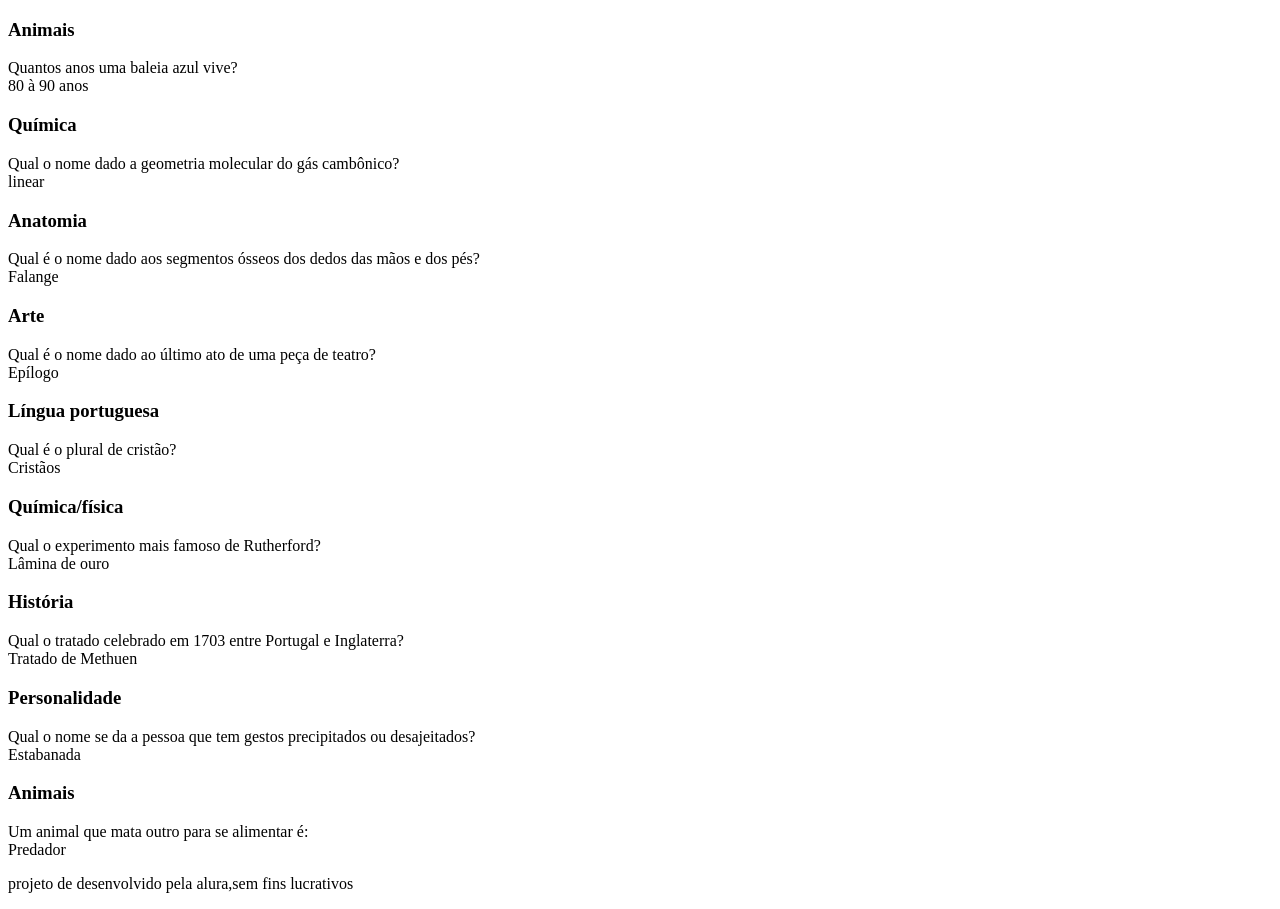
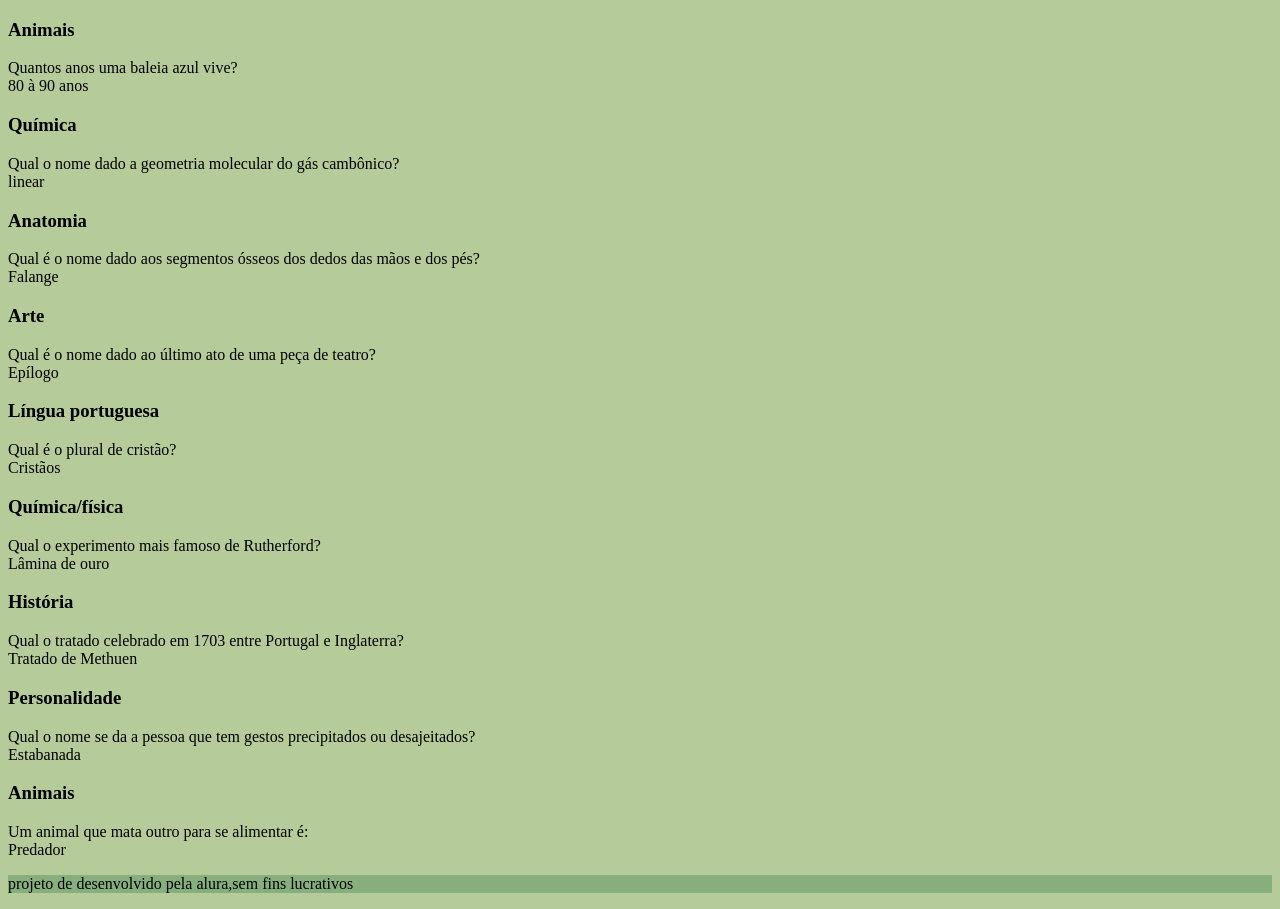
Before and after one commit to ninipew/flashcards, a plain HTML site: page index.html in a window 1280 px wide. Drawn offline with Linux system fonts and the light colour scheme.

Commit message:
Add files via upload

```diff
--- a/index.html
+++ b/index.html
@@ -4,6 +4,7 @@
     <meta charset="UTF-8">
     <meta name="viewport" content="width=device-width, initial-scale=1.0">
     <title>flashcards conhecimentos gerais</title>
+    <link rel="stylesheet" href="style.css">
 </head>
 <body>
     <main>
--- /dev/null
+++ b/style.css
@@ -0,0 +1,7 @@
+body {
+    background-color: #B5CB99;
+}
+footer {
+    background-color: rgba(117, 165, 116, 0.719);
+    color: rgb(0, 0, 0);
+}
```
